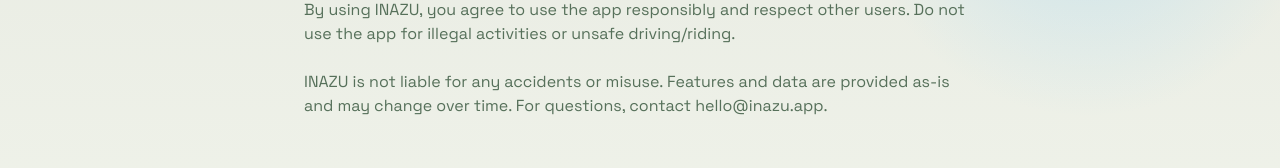
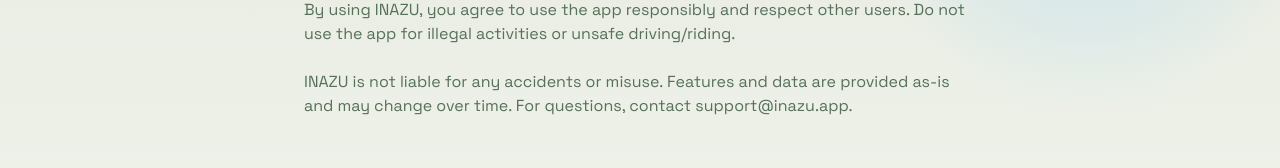
Before and after one commit to JAYENDRA06/INAZU-SITE, a Next.js app: page /terms in a window 1280 px wide. Shown: the part 256-424 px from the top of the page. Built offline with nearby package versions, Linux system fonts and the light colour scheme.

Commit message:
change: support mail in terms

```diff
--- a/src/app/terms/page.tsx
+++ b/src/app/terms/page.tsx
@@ -13,7 +13,7 @@
         />
         <div className="mt-8 space-y-6 text-(--text-muted)">
           <p>By using INAZU, you agree to use the app responsibly and respect other users. Do not use the app for illegal activities or unsafe driving/riding.</p>
-          <p>INAZU is not liable for any accidents or misuse. Features and data are provided as-is and may change over time. For questions, contact hello@inazu.app.</p>
+          <p>INAZU is not liable for any accidents or misuse. Features and data are provided as-is and may change over time. For questions, contact support@inazu.app.</p>
         </div>
       </div>
     </main>
```
